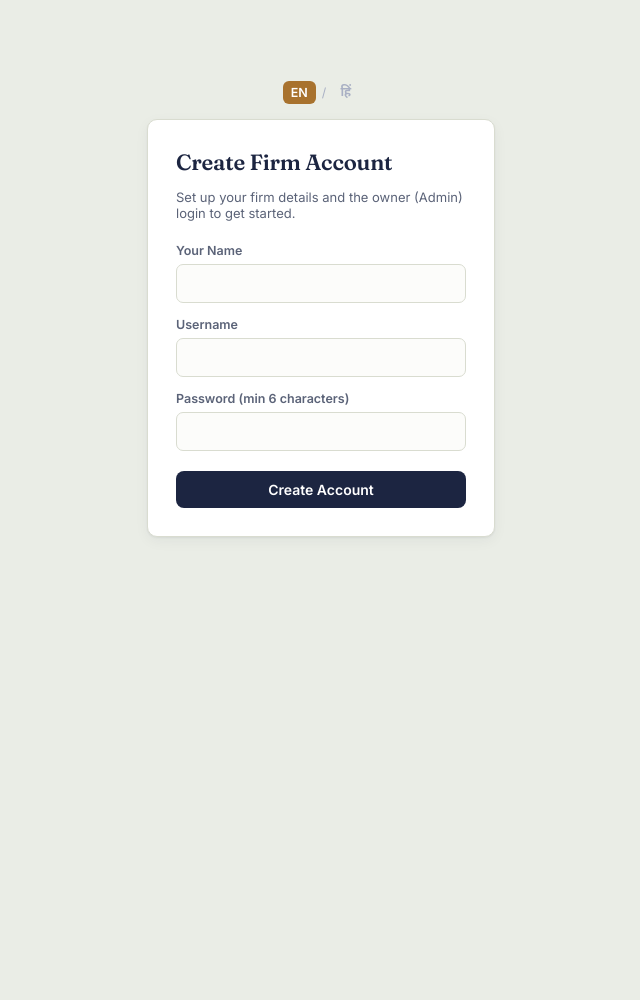
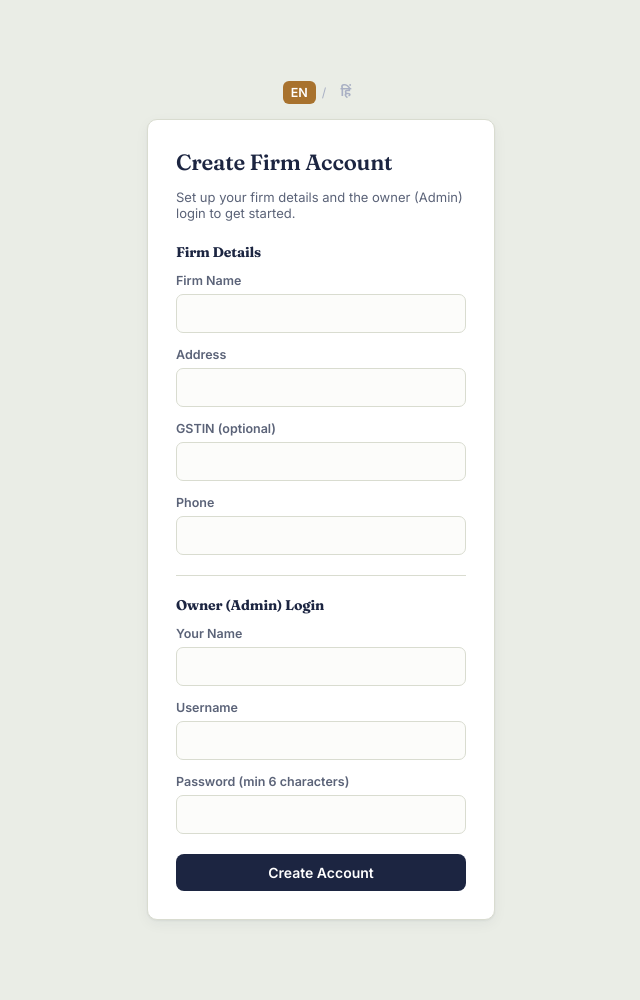
Before and after one commit to Julius00778/packaging-billing-app, a Flask app: page /setup in a window 1280 px wide. Shown: the whole page, without its empty margins (319-959 px from the left). Before the commit the page ends 538 px from the top, so only its background shows below. Run offline with Flask 3, Linux system fonts and the light colour scheme; data comes from the database, SQL or seed files in the repository.

Commit message:
Add setup.html and login.html for firm account + role login

```diff
--- a/templates/setup.html
+++ b/templates/setup.html
@@ -22,6 +22,14 @@
 {% endfor %}
 {% endwith %}
 <form method="POST">
+<h3 class="settings-sec-title" style="margin-top:0;">{{ t('firm_account_section') }}</h3>
+<div class="field"><label>{{ t('firm_name') }}</label><input type="text" name="firm_name" required></div>
+<div class="field"><label>{{ t('address') }}</label><input type="text" name="address"></div>
+<div class="field"><label>{{ t('gstin_optional') }}</label><input type="text" name="gstin"></div>
+<div class="field"><label>{{ t('phone') }}</label><input type="text" name="phone"></div>
+
+<div class="divider"></div>
+<h3 class="settings-sec-title">{{ t('owner_login_section') }}</h3>
 <div class="field"><label>{{ t('your_name') }}</label><input type="text" name="name" required></div>
 <div class="field"><label>{{ t('username') }}</label><input type="text" name="username" required></div>
 <div class="field"><label>{{ t('password_min') }}</label><input type="password" name="password" required></div>
```
Also changed, not shown: templates/login.html (+15 -0 lines).
